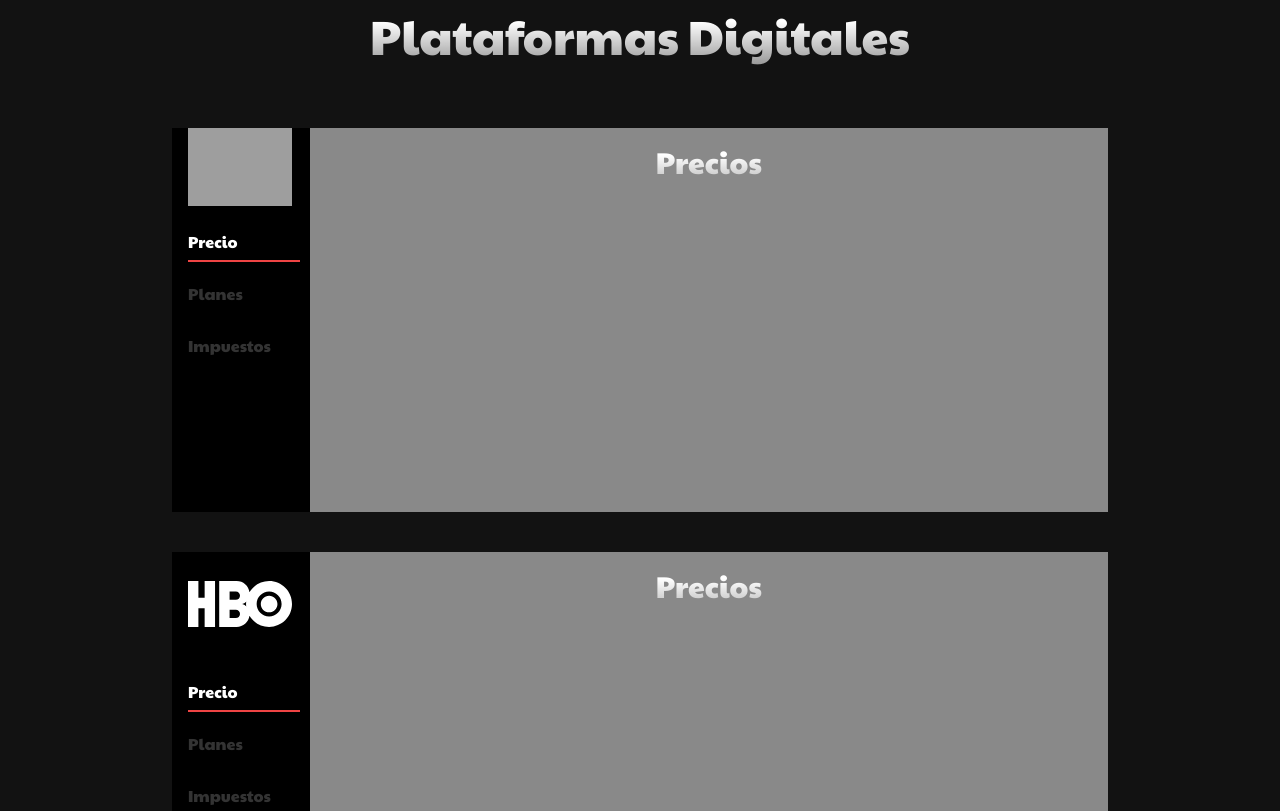
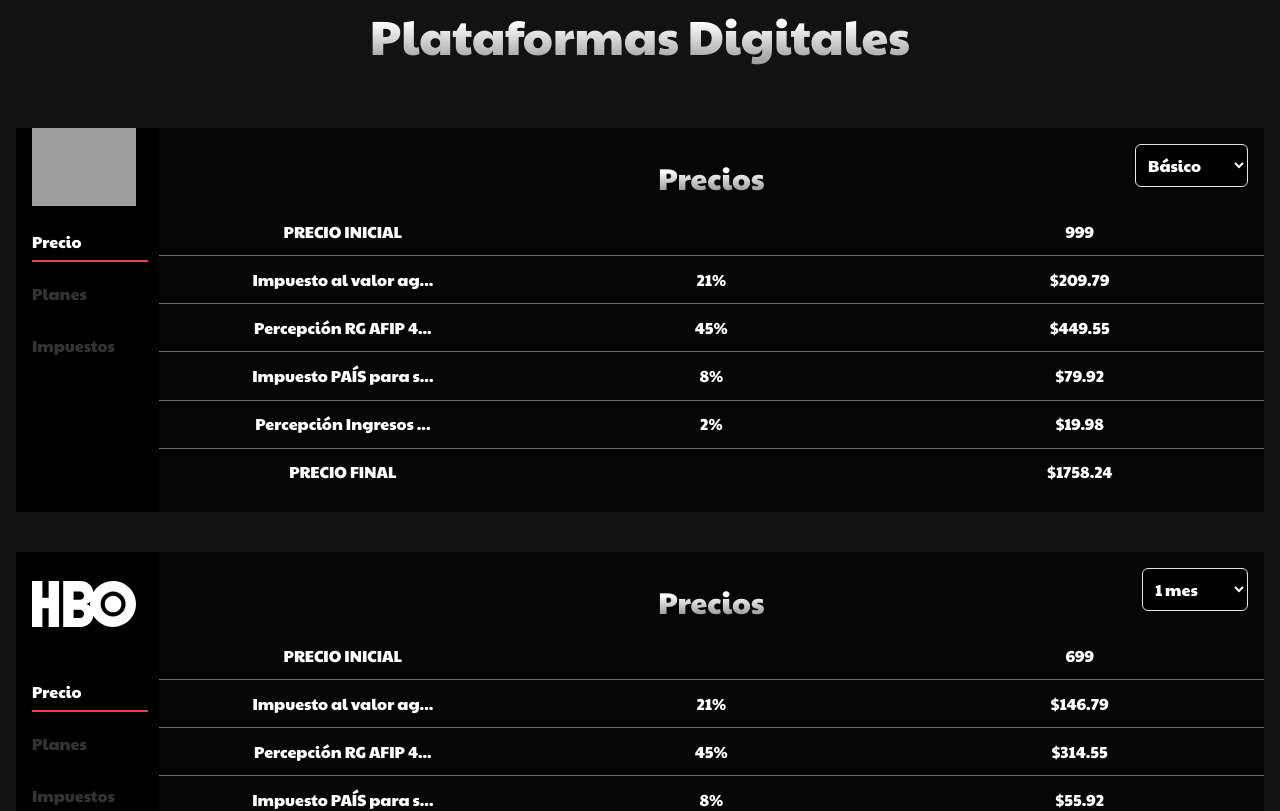
Before and after one commit to MatySeitour/que-me-estan-cobrando, a Next.js app: page / in a window 1280 px wide. Shown: the part 840-1651 px from the top of the page. Built offline with nearby package versions, Linux system fonts and the light colour scheme; grey boxes are pictures that could not be loaded.

Commit message:
feat(prices) add prices ^&^& services section

```diff
--- /dev/null
+++ b/src/assets/impuestos.json
@@ -0,0 +1,32 @@
+{
+  "impuestos": [
+    {
+      "id": 0,
+      "nombre": "Impuesto al valor agregado",
+      "porcentaje": 21,
+      "descripcion": "El Impuesto al Valor Agregado (IVA) es una carga impositiva al consumo, esto quiere decir que se trata de un impuesto que paga el comprador.",
+      "abreviacion": "IVA"
+    },
+    {
+      "id": 1,
+      "nombre": "Percepción RG AFIP 4815",
+      "porcentaje": 45,
+      "descripcion": "La Resolución General N° 4815 establece un régimen de percepción a cuenta de los impuestos a las Ganancias y sobre los Bienes Personales para las operaciones de compra de moneda extranjera.",
+      "abreviacion": "RG AFIP 4815"
+    },
+    {
+      "id": 2,
+      "nombre": "Impuesto PAÍS para servicios digitales",
+      "porcentaje": 8,
+      "descripcion": "El cobro de impuestos digitales corresponde al impuesto por el uso o compra de servicios digitales como Netflix, Spotify, Steam, etc.",
+      "abreviacion": "IMP PAIS"
+    },
+    {
+      "id": 3,
+      "nombre": "Percepción Ingresos Brutos",
+      "porcentaje": 2,
+      "descripcion": "Algunas provincias cobran una percepción de ingresos brutos a los servicios digitales o pagos en moneda extranjera. El monto de esta percepción varía de acuerdo a la provincia",
+      "abreviacion": "ISIB"
+    }
+  ]
+}
--- /dev/null
+++ b/src/components/Prices.tsx
@@ -0,0 +1,114 @@
+import { useEffect, useState } from "react";
+import { gsap } from "gsap";
+import impuestos from "@/assets/impuestos.json";
+
+interface PriceProps {
+  id: number;
+  nombre: string;
+  planes: Planes[];
+  impuesto_porcentaje: number;
+}
+
+interface Planes {
+  id: number;
+  plan: string;
+  descripcion: {
+    plan_description_id: number;
+    plan_description: string;
+  }[];
+  precio: number;
+}
+
+export const Prices = ({
+  id,
+  nombre,
+  planes,
+  impuesto_porcentaje,
+}: PriceProps): JSX.Element => {
+  const [planSelected, setPlanSelected] = useState<Planes>(planes[0]);
+
+  const handleChange = (e: React.ChangeEvent<HTMLSelectElement>) => {
+    const planExample = planes.filter((item) => item.plan == e.target.value);
+    setPlanSelected(planExample[0]);
+  };
+
+  useEffect(() => {
+    const titlePrice = document.querySelector(`#title-price__${id}`);
+
+    gsap.fromTo(
+      titlePrice,
+      {
+        xPercent: -30,
+        opacity: 0,
+        duration: 0.3,
+      },
+      {
+        xPercent: 0,
+        opacity: 1,
+        duration: 0.3,
+      }
+    );
+  }, []);
+
+  // {task.description.length > 60 ? `${task.description.slice(0, 60)}...`
+
+  const impuestosSplit = impuestos.impuestos.map((impuesto) => {
+    if (impuesto.nombre.length > 20)
+      return `${impuesto.nombre.slice(0, 20)}...`;
+  });
+
+  console.log(impuestosSplit);
+
+  return (
+    <div className="relative h-full w-full bg-[#000a]">
+      <div className="flex h-full w-full flex-col gap-3 py-4">
+        <div className="flex h-auto w-full justify-center pt-4">
+          <h4
+            id={`title-price__${id}`}
+            className="bg-gradient__effect text-3xl"
+          >
+            Precios
+          </h4>
+        </div>
+        <select
+          onChange={handleChange}
+          className={`absolute right-4 top-4 z-20 max-w-[160px] rounded-md border bg-black p-2 text-white outline-none`}
+        >
+          {planes.map((plan) => (
+            <option key={plan.id} className="rounded-md">
+              {plan.plan}
+            </option>
+          ))}
+        </select>
+        <ul className="grid h-full w-full">
+          <li className="grid h-auto w-full grid-cols-3 place-items-center border-b border-white/40 text-white">
+            <div>PRECIO INICIAL</div>
+            <div className="col-start-3">{planSelected?.precio}</div>
+          </li>
+          {impuestos.impuestos.map((impuesto) => (
+            <li
+              className="grid h-auto w-full grid-cols-3 place-items-center border-b border-white/40 text-white"
+              key={impuesto.id}
+            >
+              <div className="max-h-[24px] text-center">
+                {impuesto.nombre.length > 20
+                  ? `${impuesto.nombre.slice(0, 20)}...`
+                  : impuesto.nombre}
+              </div>
+              <div>{`${impuesto.porcentaje}%`}</div>
+              <div className="col-start-3">
+                {`$${(planSelected?.precio * impuesto.porcentaje) / 100}`}
+              </div>
+            </li>
+          ))}
+          <li className="grid h-auto w-full grid-cols-3 place-items-center text-white">
+            <div>PRECIO FINAL</div>
+            <div className="col-start-3">
+              {`$${(planSelected?.precio * impuesto_porcentaje).toFixed(2)}`}
+            </div>
+          </li>
+        </ul>
+      </div>
+    </div>
+  );
+};
--- a/src/components/Services.tsx
+++ b/src/components/Services.tsx
@@ -1,6 +1,7 @@
 import { useState } from "react";
 import { Service } from "@/types";
 import Image from "next/image";
+import { Prices } from "./Prices";
 
 export const Services = ({
   id,
@@ -17,6 +18,7 @@ export const Services = ({
     useState<SectionSelect>("precios");
 
   return (
+    <>
       <div className="flex h-full w-40 flex-col bg-black pl-2">
         <div className="h-auto w-28 pl-2">
           <Image
@@ -88,5 +90,14 @@ export const Services = ({
           </li>
         </ul>
       </div>
+      {sectionSelected == "precios" && (
+        <Prices
+          id={id}
+          planes={planes}
+          nombre={nombre}
+          impuesto_porcentaje={impuesto_porcentaje}
+        />
+      )}
+    </>
   );
 };
--- a/src/components/ServicesSection.tsx
+++ b/src/components/ServicesSection.tsx
@@ -14,7 +14,7 @@ export const ServicesSection = (): JSX.Element => {
       </div>
       <div className="flex min-h-screen w-full flex-col items-center justify-center px-4 py-4">
         {plataformas.plataformas.map((plataform) => (
-          <div key={plataform.id} className="mb-10 flex h-96 w-3/4">
+          <div key={plataform.id} className="mb-10 flex h-96 w-full">
             <Services
               id={plataform.id}
               nombre={plataform.nombre}
@@ -24,11 +24,6 @@ export const ServicesSection = (): JSX.Element => {
               impuesto_porcentaje={plataform.impuesto_porcentaje}
               select_price={plataform.select_price}
             />
-            <div className="h-full w-full bg-white/50">
-              <div className="flex h-auto w-full justify-center pt-4">
-                <h4 className="bg-gradient__effect text-3xl">Precios</h4>
-              </div>
-            </div>
           </div>
         ))}
       </div>
```
Lines whose indentation alone changed are shown as unchanged.
